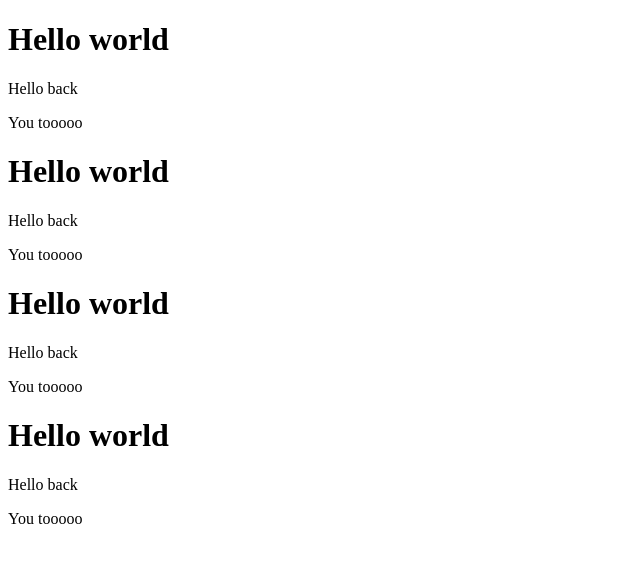
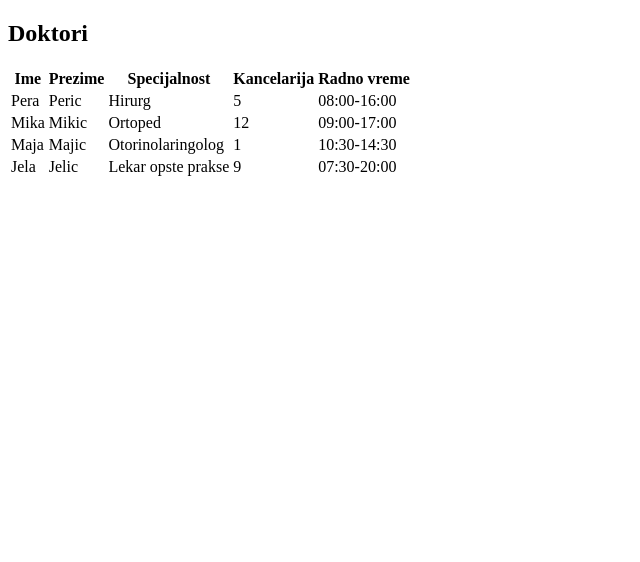
Before and after one commit to fed-ftn/fed-37-tim1, a plain HTML site: page index.html in a window 1280 px wide. Shown: the whole page, without its empty margins (0-640 px from the left). Drawn offline with Linux system fonts and the light colour scheme.

Commit message:
Kostur tabele

```diff
--- a/index.html
+++ b/index.html
@@ -4,20 +4,51 @@
     <meta charset="UTF-8">
     <meta http-equiv="X-UA-Compatible" content="IE=edge">
     <meta name="viewport" content="width=device-width, initial-scale=1.0">
+    <link rel="stylesheet" href="./css/sass.css">
     <title>Git vezba</title>
 </head>
 <body>
-    <h1>Hello world</h1>
-    <p>Hello back</p>
-    <p>You tooooo</p>
-    <h1>Hello world</h1>
-    <p>Hello back</p>
-    <p>You tooooo</p>
-    <h1>Hello world</h1>
-    <p>Hello back</p>
-    <p>You tooooo</p>
-    <h1>Hello world</h1>
-    <p>Hello back</p>
-    <p>You tooooo</p>
+    <div class="container">
+
+        <h2>Doktori</h2>
+        <table>
+            <tr>
+                <th>Ime</th>
+                <th>Prezime</th>
+                <th>Specijalnost</th>
+                <th>Kancelarija</th>
+                <th>Radno vreme</th>
+            </tr>
+            <tr>
+                <td>Pera</td>
+                <td>Peric</td>
+                <td>Hirurg</td>
+                <td>5</td>
+                <td>08:00-16:00</td>
+            </tr>
+            <tr>
+                <td>Mika</td>
+                <td>Mikic</td>
+                <td>Ortoped</td>
+                <td>12</td>
+                <td>09:00-17:00</td>
+            </tr>
+            <tr>
+                <td>Maja</td>
+                <td>Majic</td>
+                <td>Otorinolaringolog</td>
+                <td>1</td>
+                <td>10:30-14:30</td>
+            </tr>
+            <tr>
+                <td>Jela</td>
+                <td>Jelic</td>
+                <td>Lekar opste prakse</td>
+                <td>9</td>
+                <td>07:30-20:00</td>
+            </tr>
+        </table>
+    </div>
+
 </body>
 </html>
```
Also changed, not shown: css/sass.css (added), stilovi/sass.scss (added).
